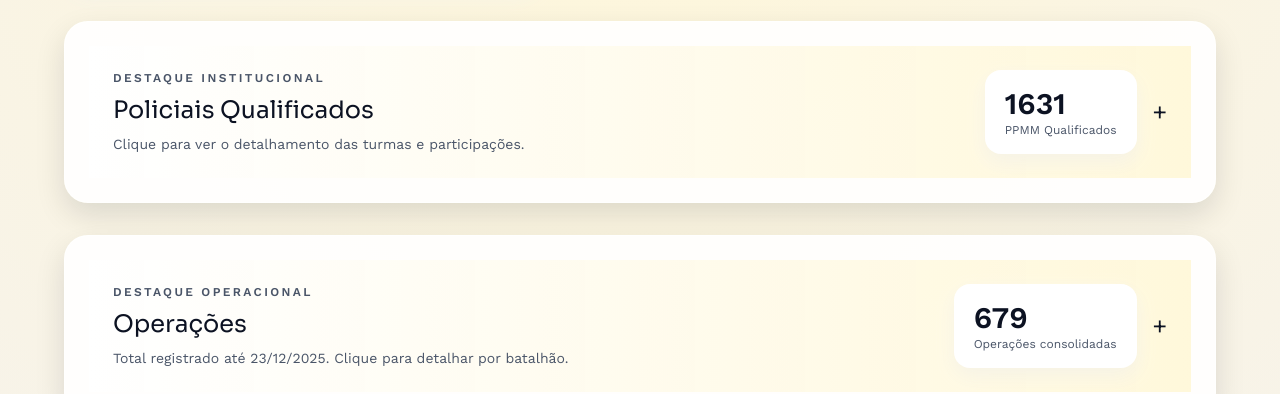
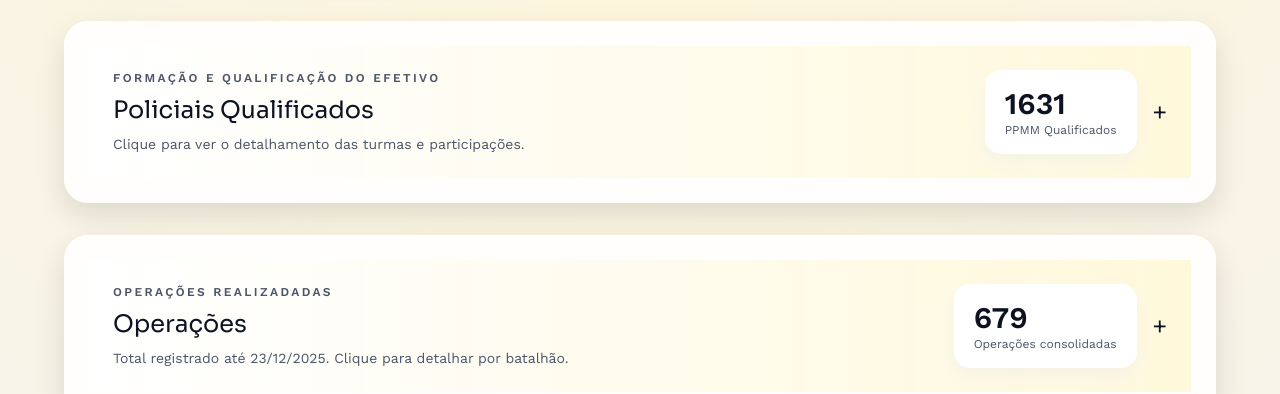
Before and after one commit to abraaorosal/estatistica24_25_CPRaio, a Next.js app: page / in a window 1280 px wide. Shown: the part 279-673 px from the top of the page. Built offline with nearby package versions, Linux system fonts and the light colour scheme.

Commit message:
Update methodology source and highlight labels

```diff
--- a/app/page.tsx
+++ b/app/page.tsx
@@ -384,7 +384,7 @@ export default function Home() {
                 <div className="flex flex-col gap-4 bg-gradient-to-r from-white to-warm/60 px-6 py-6 md:flex-row md:items-center md:justify-between">
                   <div>
                     <p className="text-xs font-semibold uppercase tracking-[0.2em] text-slate">
-                      Destaque institucional
+                      Formação e Qualificação do Efetivo
                     </p>
                     <h2 className="mt-2 font-display text-2xl text-ink">
                       Policiais Qualificados
@@ -463,7 +463,7 @@ export default function Home() {
                 <div className="flex flex-col gap-4 bg-gradient-to-r from-white to-warm/60 px-6 py-6 md:flex-row md:items-center md:justify-between">
                   <div>
                     <p className="text-xs font-semibold uppercase tracking-[0.2em] text-slate">
-                      Destaque operacional
+                      Operações Realizadadas
                     </p>
                     <h2 className="mt-2 font-display text-2xl text-ink">
                       Operações
@@ -895,7 +895,8 @@ export default function Home() {
               <div className="space-y-4 text-sm text-slate">
                 <p>
                   Fonte: Relatórios Operacionais Consolidados — Sistema Integrado de
-                  Gerenciamento Estatístico.
+                  Gerenciamento Estatístico; Superintendência de Pesquisa e
+                  Estratégia de Segurança Pública.
                 </p>
                 <p>
                   Períodos analisados: 2024-01-01 a 2024-12-22 e 2025-01-01 a
```
